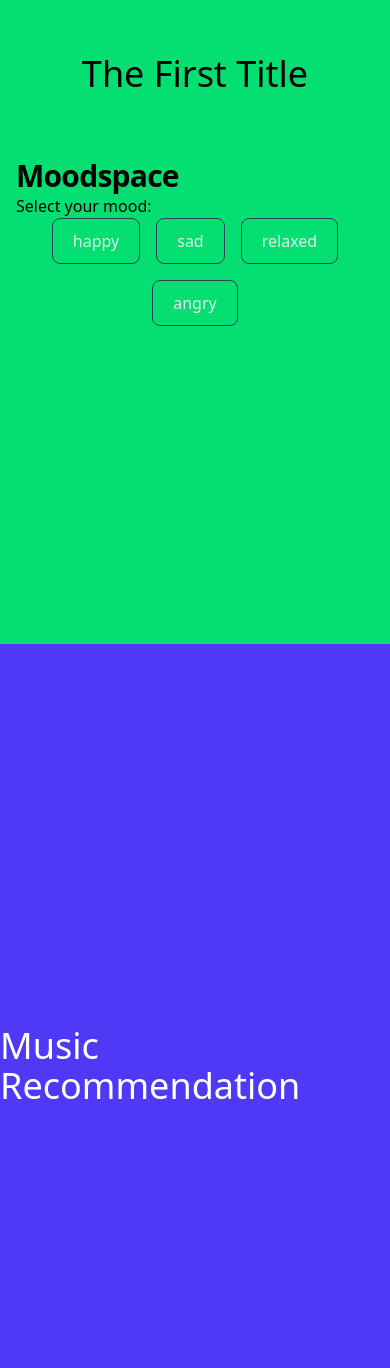
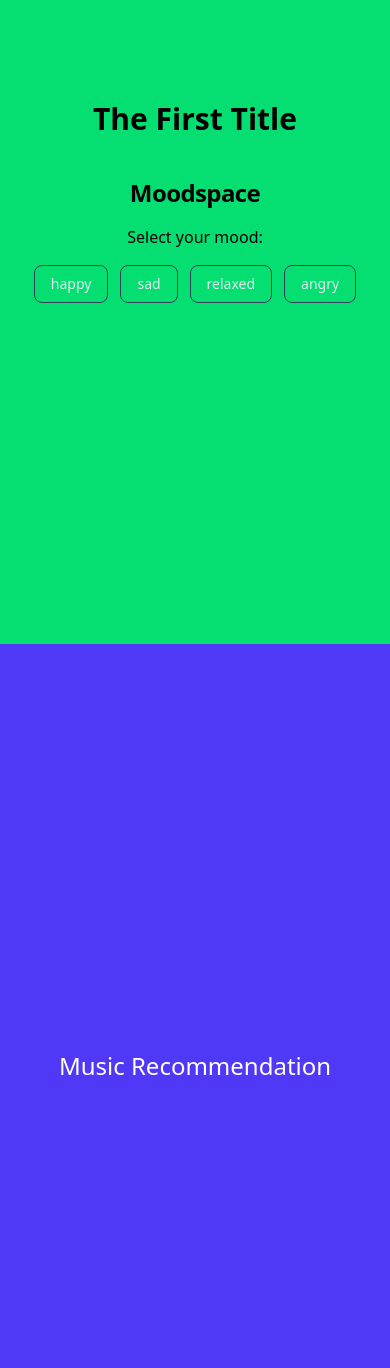
Before and after one commit to souadhamou72-cpu/moody, a React (Vite) app: page / in a window 390 px wide. Shown: the part 200-1568 px from the top of the page. Built offline with nearby package versions, Linux system fonts and the light colour scheme; the HTML template or start-up script is replaced by a standard one.

Commit message:
Ensure app responsive layout

```diff
--- a/src/App.jsx
+++ b/src/App.jsx
@@ -17,12 +17,17 @@ function App() {
   }, [selectedMood]);
 
   return (
-    <div className="relative">
-      <div className="sticky top-0 h-screen flex flex-col items-center justify-center bg-green-400">
-        <h2 className="text-4xl">The First Title</h2>
+    <div className="relative text-center">
+      <section className="sticky top-0 min-h-[100svh] flex flex-col items-center justify-center bg-green-400">
+        <div className="w-full max-w-4xl px-4 sm:px-6">
+          <h2 className="text-3xl sm:text-4xl md:text-5xl font-semibold">
+            The First Title
+          </h2>
         {/*<div className="min-h-screen bg-slate-900 text-slate-100 ">*/}
-        <main className="mx-auto max-w-3xl px-4 py-16">
-          <h1 className="text-3xl font-semibold tracking-tight">Moodspace</h1>
+        <main className="mx-auto max-w-3xl px-0 sm:px-2 py-10 sm:py-16">
+          <h1 className="text-2xl sm:text-3xl font-semibold tracking-tight">
+            Moodspace
+          </h1>
           <MoodSelector
             setSelectedMood={(mood) => {
               setSelectedMood(mood);
@@ -36,25 +41,36 @@ function App() {
           />
           {selectedMood && (
             <div>
-              <h2 className="text-4xl">Recommendations</h2>
+              <h2 className="text-2xl sm:text-3xl md:text-4xl mt-8">
+                Recommendations
+              </h2>
               <Recommendations mood={selectedMood} resultsRef={resultsRef} />
             </div>
           )}
         </main>
         {/*</div>*/}
         </div>
-      <div className="sticky top-0 h-screen flex flex-col items-center justify-center bg-indigo-600 text-white">
-        <h2 className="text-4xl">Music Recommendation</h2>
+      </section>
+      <section className="sticky top-0 min-h-[100svh] flex flex-col items-center justify-center bg-indigo-600 text-white">
+        <div className="w-full max-w-4xl px-4 sm:px-6 flex flex-col items-center gap-4">
+          <h2 className="text-2xl sm:text-3xl md:text-4xl">
+            Music Recommendation
+          </h2>
           {selectedMood && <MusicRecommendations mood={selectedMood} />}
         </div>
-      <div className="sticky top-0 h-screen flex flex-col items-center justify-center bg-purple-600 text-white">
-        <h2 className="text-4xl">Quotes</h2>
+      </section>
+      <section className="sticky top-0 min-h-[100svh] flex flex-col items-center justify-center bg-purple-600 text-white">
+        <div className="w-full max-w-4xl px-4 sm:px-6 flex flex-col items-center gap-4">
+          <h2 className="text-2xl sm:text-3xl md:text-4xl">Quotes</h2>
           {selectedMood && <QuoteList mood={selectedMood} />}
         </div>
-      <div className="sticky top-0 h-screen flex flex-col items-center justify-center bg-neutral-800 text-white">
-        <h2 className="text-4xl">Movies </h2>
+      </section>
+      <section className="sticky top-0 min-h-[100svh] flex flex-col items-center justify-center bg-neutral-800 text-white">
+        <div className="w-full max-w-5xl px-4 sm:px-6 flex flex-col items-center gap-4">
+          <h2 className="text-2xl sm:text-3xl md:text-4xl">Movies</h2>
           {selectedMood && <MoviesRecommendations mood={selectedMood} />}
         </div>
+      </section>
     </div>
   );
 }
--- a/src/components/MoodSelector.jsx
+++ b/src/components/MoodSelector.jsx
@@ -3,9 +3,9 @@ function MoodSelector({ setSelectedMood }) {
 
   return (
     <div>
-      <h2>Select your mood:</h2>
+      <h2 className="mt-4 text-base sm:text-lg">Select your mood:</h2>
 
-      <div className="flex flex-wrap justify-center gap-4">
+      <div className="mt-4 flex flex-wrap justify-center gap-3 sm:gap-4">
         {moods.map((mood) => (
           <button
             key={mood}
@@ -14,7 +14,7 @@ function MoodSelector({ setSelectedMood }) {
             }}
             className="
   inline-flex items-center justify-center
-  rounded-lg px-5 py-2.5
+  rounded-lg px-4 py-2 text-sm sm:px-5 sm:py-2.5 sm:text-base
   border border-slate-700
   text-slate-200
   hover:bg-slate-800
--- a/src/components/MovieCard.jsx
+++ b/src/components/MovieCard.jsx
@@ -3,8 +3,8 @@ const fallbackPoster = "/placeholder-poster.svg";
 function MovieCard({ title, img }) {
   const src = img || fallbackPoster;
   return (
-    <div className="flex flex-col text-gray-700 bg-white shadow-md rounded-xl w-48 overflow-hidden">
-      <div className="bg-white h-64">
+    <div className="flex flex-col text-gray-700 bg-white shadow-md rounded-xl w-full max-w-[11rem] sm:max-w-[12rem] overflow-hidden">
+      <div className="bg-white h-56 sm:h-64">
         <img src={src} alt={title} className="object-cover w-full h-full" />
       </div>
       <div className="p-3">
--- a/src/components/MoviesRecommendations.jsx
+++ b/src/components/MoviesRecommendations.jsx
@@ -67,23 +67,18 @@ function MoviesRecommendations({ mood }) {
   if (error) return <p>{error}</p>;
 
   return (
-    <div>
-      <h2>Movies for your mood 🎬</h2>
+    <div className="w-full">
+      <h2 className="text-lg sm:text-xl font-semibold">Movies for your mood 🎬</h2>
 
-      <button onClick={shuffleMovies}>Show more movies 🎲</button>
+      <button
+        onClick={shuffleMovies}
+        className="mt-3 inline-flex items-center justify-center rounded-lg bg-white/10 px-4 py-2 text-sm sm:text-base font-medium hover:bg-white/20"
+      >
+        Show more movies 🎲
+      </button>
 
-      <div style={{ display: 'flex', gap: '1rem', flexWrap: 'wrap' }}>
+      <div className="mt-5 grid grid-cols-2 sm:grid-cols-3 lg:grid-cols-4 gap-4 justify-items-center">
         {movies.map((movie) => (
-          // <div key={movie.id} style={{ width: '150px' }}>
-          //   {movie.poster_path && (
-          //     <img
-          //       src={`https://image.tmdb.org/t/p/w200${movie.poster_path}`}
-          //       alt={movie.title}
-          //       style={{ width: '100%' }}
-          //     />
-          //   )}
-          //   <p>{movie.title}</p>
-          // </div>
           <MovieCard
             key={movie.id}
             title={movie.title}
--- a/src/components/MusicRecommendations.jsx
+++ b/src/components/MusicRecommendations.jsx
@@ -116,24 +116,31 @@ function MusicRecommendations({ mood }) {
   if (!playlist) return <p>Loading music...</p>;
 
   return (
-    <div>
-      <h2>{playlist.title}</h2>
+    <div className="w-full max-w-3xl">
+      <h2 className="text-lg sm:text-xl font-semibold">{playlist.title}</h2>
 
-      <p>Source: {playlist.type === 'spotify' ? 'Spotify' : 'YouTube'}</p>
+      <p className="text-sm sm:text-base opacity-90">
+        Source: {playlist.type === 'spotify' ? 'Spotify' : 'YouTube'}
+      </p>
 
-      {loading && <p>Switching vibe... 🎧</p>}
+      {loading && <p className="text-sm sm:text-base">Switching vibe... 🎧</p>}
 
       {!loading && (
         <iframe
           src={playlist.embed}
           width="100%"
           height="380"
-          style={{ borderRadius: '12px', border: 'none' }}
+          className="mt-3 w-full rounded-xl border-0 h-[260px] sm:h-[320px] md:h-[380px]"
+          style={{ border: 'none' }}
           allow="autoplay; encrypted-media"
         ></iframe>
       )}
 
-      <button onClick={shufflePlaylist} disabled={loading}>
+      <button
+        onClick={shufflePlaylist}
+        disabled={loading}
+        className="mt-4 inline-flex items-center justify-center rounded-lg bg-white/10 px-4 py-2 text-sm sm:text-base font-medium hover:bg-white/20 disabled:opacity-60"
+      >
         {loading ? 'Loading...' : 'Shuffle music 🔀'}
       </button>
     </div>
--- a/src/components/QuoteList.jsx
+++ b/src/components/QuoteList.jsx
@@ -23,23 +23,23 @@ function QuoteList({ mood }) {
   }, [mood]);
 
   return (
-    <>
+    <div className="w-full max-w-3xl flex flex-col gap-4">
       {quotes.map((quote, index) => (
         <div
           key={`${mood}-${index}`}
-          className="relative flex flex-col mt-6 bg-white shadow-sm border border-slate-200 rounded-lg w-96"
+          className="relative flex flex-col bg-white shadow-sm border border-slate-200 rounded-lg w-full max-w-md mx-auto"
         >
           <div className="p-4">
-            <h5 className="mb-2 text-slate-800 text-xl font-semibold">
+            <h5 className="mb-2 text-slate-800 text-lg sm:text-xl font-semibold">
               Quote {index + 1}
             </h5>
-            <p className="text-slate-600 leading-normal font-light">
+            <p className="text-slate-600 leading-normal text-sm sm:text-base font-light">
               {quote}
             </p>
           </div>
         </div>
       ))}
-    </>
+    </div>
   );
 }
 
```
Lines whose indentation alone changed are shown as unchanged.
